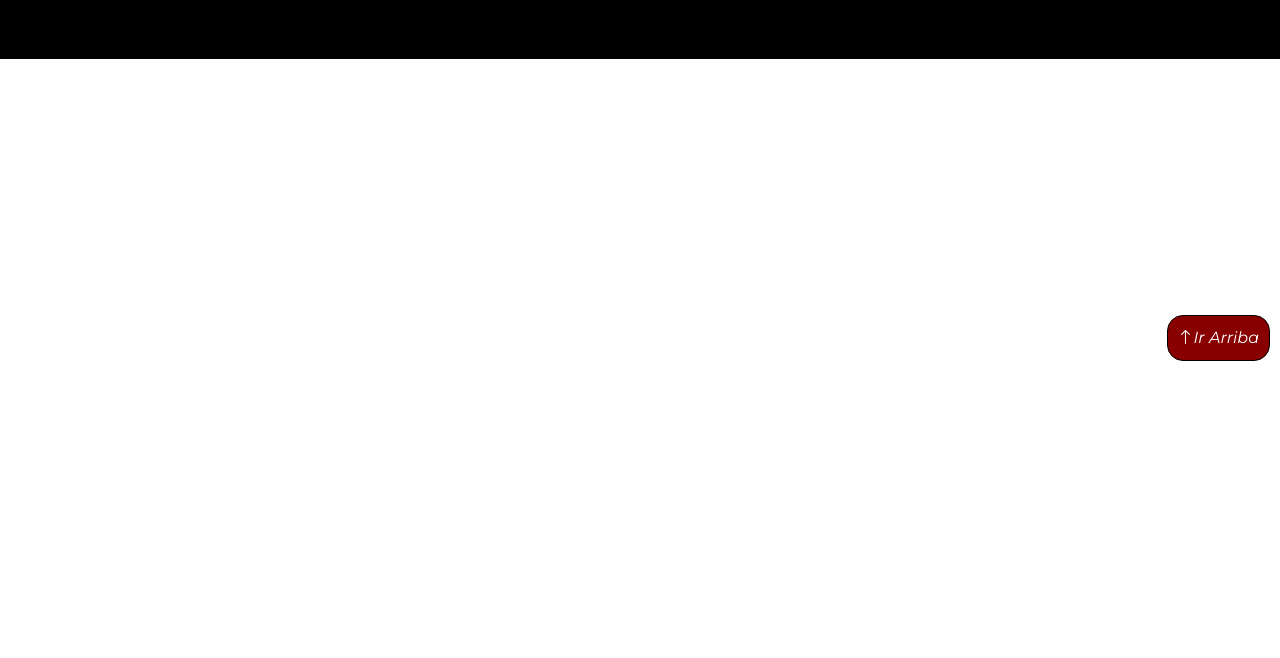
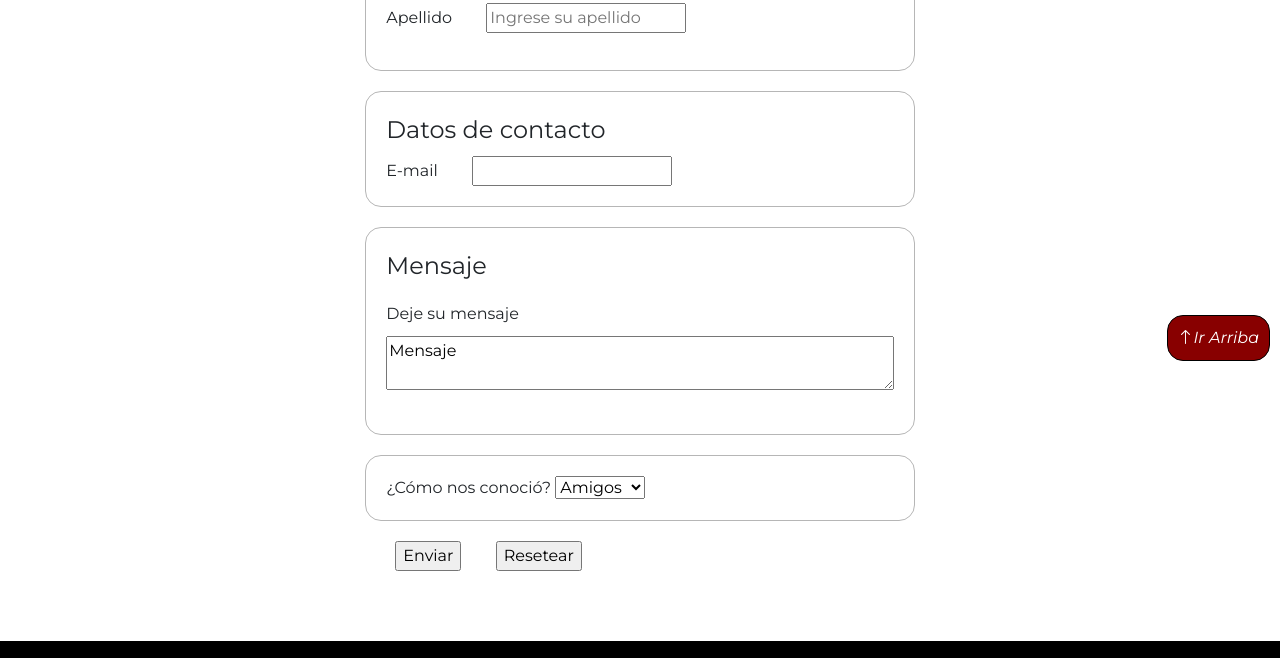
Before and after one commit to motorpsico97/PatricioRey, a plain HTML site: page pages/contacto.html in a window 1280 px wide. Shown: the part 339-997 px from the top of the page. Before the commit the page ends 800 px from the top, so only its background shows below. Drawn offline with nearby package versions, Linux system fonts and the light colour scheme.

Commit message:
contact fomr

```diff
--- /dev/null
+++ b/css/contacto.css
@@ -0,0 +1,36 @@
+
+.form__container{
+    width: 90%;
+    margin: auto;
+    padding: 50px 0;
+    display: flex;
+    flex-direction: column;
+    align-items: center;
+    justify-items: center;
+}
+
+.form__container-personal, .form__container-contacto, .form__container-mensaje, .form__container-lista {
+    border: 1px solid #b6b6b6;
+    padding: 20px;
+    border-radius: 1rem;
+    margin-top: 20px;
+}
+.form-buttom{
+    padding: 20px 0;
+}
+
+.form__container-personal label{
+    padding: 20px 0;
+}
+
+.form__container-mensaje label{
+    padding: 10px 0;
+
+}
+.form__container-mensaje div{
+    display: flex;
+    flex-direction: column;
+}
+.form__container input{
+    margin-left: 30px;
+}
--- a/css/styles.css
+++ b/css/styles.css
@@ -1,5 +1,5 @@
 @import url("https://cdn.jsdelivr.net/npm/bootstrap-icons@1.13.1/font/bootstrap-icons.min.css");
-
+@import url(./contacto.css);
 * {
     box-sizing: border-box !important;
     font-family: "Montserrat", sans-serif !important;
@@ -531,6 +531,10 @@ a::selection {
     .footer__container {
         height: auto;
     }
+    .buttom_container-home{
+        display: none;
+}
+
 }
 
 
@@ -744,7 +748,7 @@ a::selection {
         font-size: 1rem;
     }
 
-    .buttom_container-home i {
+    .buttom_container-home{
         display: none;
 }
 }
--- a/pages/contacto.html
+++ b/pages/contacto.html
@@ -67,6 +67,53 @@
     </header>
     <!-- MAIN -->
 
+    <section class="form__container">
+        <h2>Formulario para contacto</h2>
+        <div class="form_items">
+            <form action="">
+                <fieldset class="form__container-personal">
+                    <legend>Datos personales</legend>
+                    <label for="text-name">Nombre</label>
+                    <input type="text" id="text-name" placeholder="Ingrese su nombre"><br>
+                    <label for="text-apellido">Apellido</label>
+                    <input type="text" id="text-apellido" placeholder="Ingrese su apellido">
+                </fieldset>
+                <fieldset class="form__container-contacto">
+                    <legend>Datos de contacto</legend>
+                    <label for="email">E-mail</label>
+                    <input type="email" id="email">
+                </fieldset>
+                <fieldset class="form__container-mensaje">
+                    <legend>Mensaje</legend>
+                    <div>
+                        <label for="textarea-msg">Deje su mensaje</label>
+                    <textarea name="" id="textarea-msg">Mensaje</textarea><br>
+                    </div>
+                </fieldset>
+                <fieldset class="form__container-lista">
+                    <label for="cars">¿Cómo nos conoció?</label>
+                    <select id="cars" name="cars">
+                        <option value="volvo">Amigos</option>
+                        <option value="saab">Youtube</option>
+                        <option value="fiat">Sportify</option>
+                        <option value="audi">Otros</option>
+                    </select>
+                </fieldset>
+                <div class="form-buttom">
+                    <input type="button" value="Enviar">
+                    <input type="reset" value="Resetear">
+                </div>
+
+        </div>
+
+
+
+    </section>
+
+
+
+
+
     <!-- Boton haci arriva -->
     <div class="buttom_container-home">
         <a href="">
```
Also changed, not shown: pages/discografia.html (+7 -4 lines).
